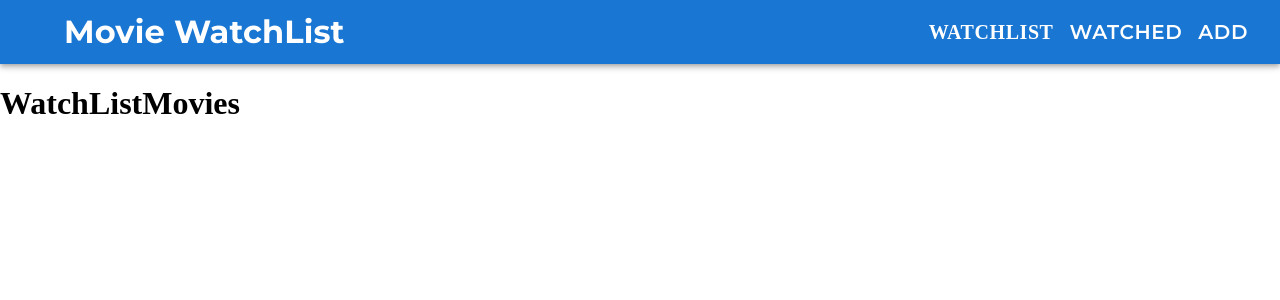
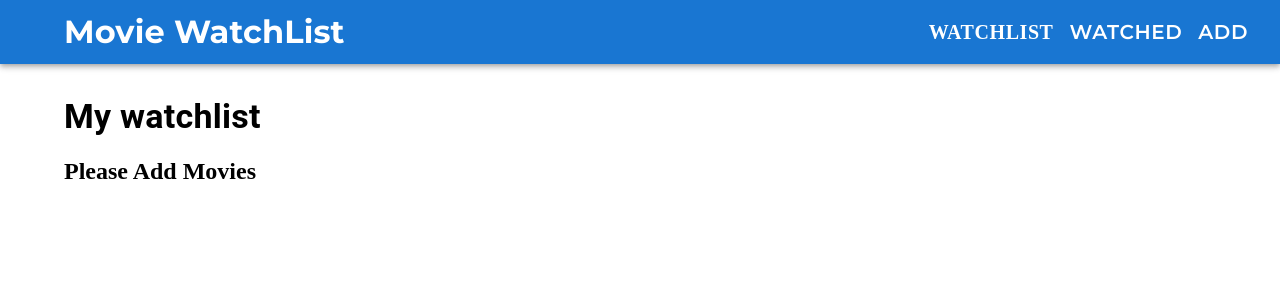
Before and after one commit to JoelAngels/Movie-Watchlist, a React (Create React App) app: page / in a window 1280 px wide. Shown: the top 300 px of the page. Built offline with nearby package versions, Linux system fonts and the light colour scheme.

Commit message:
created grid and card component with mui to show watchlist movie

```diff
--- /dev/null
+++ b/src/components/MovieCard.js
@@ -0,0 +1,22 @@
+import React from "react";
+import Card from "@mui/material/Card";
+import CardMedia from "@mui/material/CardMedia";
+
+//what is supposed to be in the card, which is image, title
+const MovieCard = ({ movie }) => {
+  return (
+    <div className="movie-card">
+      <Card sx={{ display: "flex", m: 1 }}>
+        <CardMedia
+          component="img"
+          sx={{ width: 220 }}
+          image={`https://image.tmdb.org/t/p/w200${movie.poster_path}`}
+          alt={movie.title}
+        />
+        {/* Movie  */}
+      </Card>
+    </div>
+  );
+};
+
+export default MovieCard;
--- /dev/null
+++ b/src/components/MovieGrid.js
@@ -0,0 +1,24 @@
+import React from "react";
+import Grid from "@mui/material/Grid";
+import MovieCard from "./MovieCard";
+
+//Movie Layout
+const MovieGrid = ({ movies }) => {
+  return (
+    <Grid sx={{ flexGrow: 1 }} container spacing={2} mt={3}>
+      <Grid item xs={12}>
+        <Grid container justifyContent="center" spacing={2}>
+          {movies.map((movie) => (
+            <div key={movie.id}>
+              <Grid item>
+                <MovieCard movie={movie} />
+              </Grid>
+            </div>
+          ))}
+        </Grid>
+      </Grid>
+    </Grid>
+  );
+};
+
+export default MovieGrid;
--- a/src/components/MovieSearchResult.js
+++ b/src/components/MovieSearchResult.js
@@ -19,6 +19,7 @@ const MovieSearchResult = ({ movie }) => {
         component="img"
         sx={{ width: 151 }}
         image={`https://image.tmdb.org/t/p/w200${movie.poster_path}`}
+        alt={movie.title}
       />
 
       <Box sx={{ display: "flex", flexDirection: "column" }}>
--- a/src/features/addMovie/moviesSlice.js
+++ b/src/features/addMovie/moviesSlice.js
@@ -16,5 +16,7 @@ const moviesSlice = createSlice({
   },
 });
 
+export const selectAllWatchListMovies = (state) => state.movies.watchListMovies;
+
 export const { addMovieToWatchList } = moviesSlice.actions;
 export default moviesSlice.reducer;
--- a/src/features/watchListMovies/index.js
+++ b/src/features/watchListMovies/index.js
@@ -1,10 +1,29 @@
 import React from "react";
+import Typography from "@mui/material/Typography";
+import { Container } from "@mui/material";
+import { useSelector } from "react-redux";
+import { selectAllWatchListMovies } from "../addMovie/moviesSlice";
+import MovieGrid from "../../components/MovieGrid";
 
 const WatchListMovies = () => {
+  //use selector reads data from the store
+  const watchListMovies = useSelector(selectAllWatchListMovies);
+
   return (
-    <div>
-      <h1>WatchListMovies</h1>
-    </div>
+    <Container fixed>
+      <Typography variant="h4" style={{ fontWeight: "600" }} mt={4}>
+        My watchlist
+      </Typography>
+      {watchListMovies.length > 0 ? (
+        <>
+          <MovieGrid movies={watchListMovies} />
+        </>
+      ) : (
+        <>
+          <h2>Please Add Movies</h2>
+        </>
+      )}
+    </Container>
   );
 };
 
```
